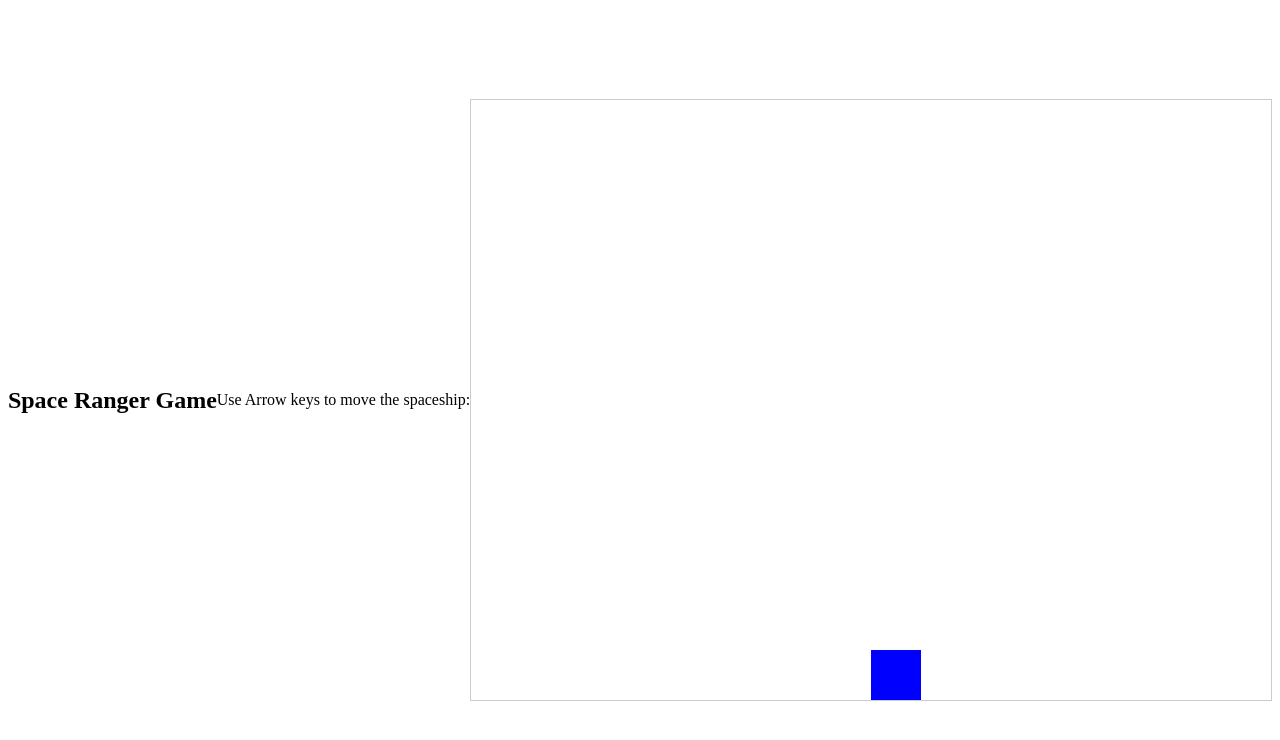
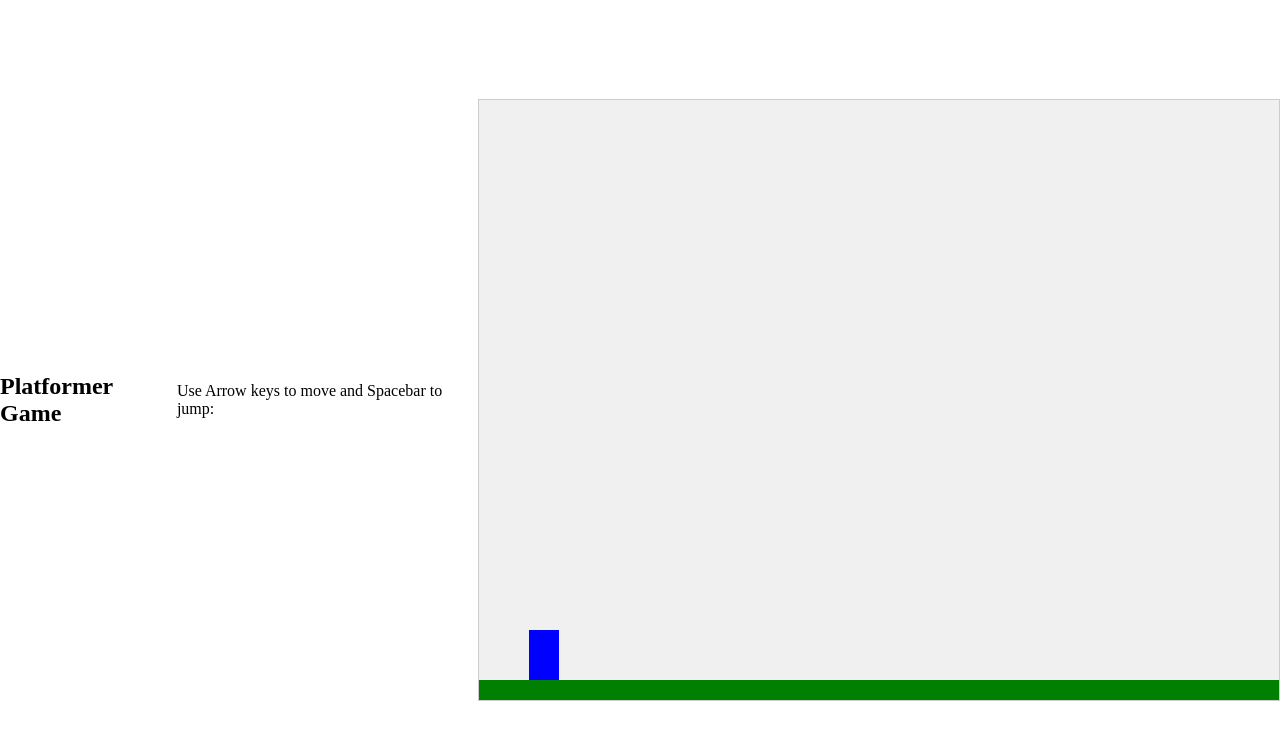
Before and after one commit to 2muchC/2muchC.github.io, a plain HTML site: page index.html in a window 1280 px wide. Drawn offline with Linux system fonts and the light colour scheme.

Commit message:
Update index.html

```diff
--- a/index.html
+++ b/index.html
@@ -3,7 +3,7 @@
 <head>
     <meta charset="UTF-8">
     <meta name="viewport" content="width=device-width, initial-scale=1.0">
-    <title>Space Ranger Game</title>
+    <title>Platformer Game</title>
     <style>
         body {
             display: flex;
@@ -11,41 +11,65 @@
             align-items: center;
             height: 100vh;
             margin: 0;
+            overflow: hidden; /* Prevent scrolling */
         }
         canvas {
             border: 1px solid #ccc;
+            background-color: #f0f0f0;
         }
     </style>
 </head>
 <body>
-    <h2>Space Ranger Game</h2>
-    <p>Use Arrow keys to move the spaceship:</p>
+    <h2>Platformer Game</h2>
+    <p>Use Arrow keys to move and Spacebar to jump:</p>
     <canvas id="gameCanvas" width="800" height="600"></canvas>
 
     <script>
-        // Setup canvas
         const canvas = document.getElementById('gameCanvas');
         const ctx = canvas.getContext('2d');
 
-        // Player spaceship
-        let player = {
-            x: canvas.width / 2,
-            y: canvas.height - 50,
-            width: 50,
+        const player = {
+            x: 50,
+            y: canvas.height - 80,
+            width: 30,
             height: 50,
-            speed: 5
+            speed: 5,
+            jumpPower: 12,
+            gravity: 0.6,
+            isJumping: false,
+            isGrounded: false
         };
 
-        // Game loop
+        const platform = {
+            x: 0,
+            y: canvas.height - 20,
+            width: canvas.width,
+            height: 20
+        };
+
         function gameLoop() {
-            requestAnimationFrame(gameLoop);
-
-            // Clear canvas
             ctx.clearRect(0, 0, canvas.width, canvas.height);
 
             // Draw player
             ctx.fillStyle = 'blue';
             ctx.fillRect(player.x, player.y, player.width, player.height);
+
+            // Draw platform
+            ctx.fillStyle = 'green';
+            ctx.fillRect(platform.x, platform.y, platform.width, platform.height);
+
+            // Apply gravity
+            if (!player.isGrounded) {
+                player.y += player.gravity;
+            }
+
+            // Check for collision with platform
+            if (player.y + player.height >= platform.y && player.y + player.height <= platform.y + player.gravity && player.x + player.width >= platform.x && player.x <= platform.x + platform.width) {
+                player.y = platform.y - player.height;
+                player.isGrounded = true;
+            } else {
+                player.isGrounded = false;
+            }
 
             // Move player
             if (keys['ArrowLeft'] && player.x > 0) {
@@ -54,9 +78,26 @@
             if (keys['ArrowRight'] && player.x < canvas.width - player.width) {
                 player.x += player.speed;
             }
+
+            // Jump
+            if (keys['Space'] && player.isGrounded) {
+                player.isJumping = true;
+                player.isGrounded = false;
+            }
+
+            if (player.isJumping) {
+                player.y -= player.jumpPower;
+                player.isJumping = false;
+            }
+
+            // Prevent player from going below the platform
+            if (player.y + player.height > canvas.height - platform.height) {
+                player.y = canvas.height - platform.height - player.height;
+            }
+
+            requestAnimationFrame(gameLoop);
         }
 
-        // Keyboard input handling
         const keys = {};
         window.addEventListener('keydown', (e) => {
             keys[e.key] = true;
@@ -65,7 +106,6 @@
             keys[e.key] = false;
         });
 
-        // Start the game loop
         gameLoop();
     </script>
 </body>
```
